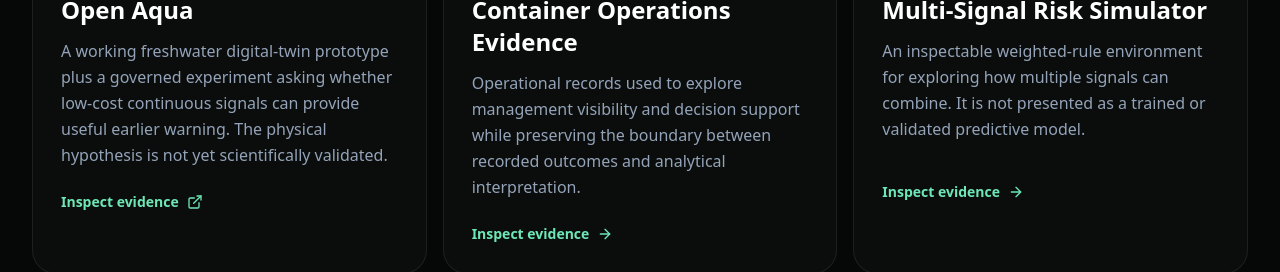
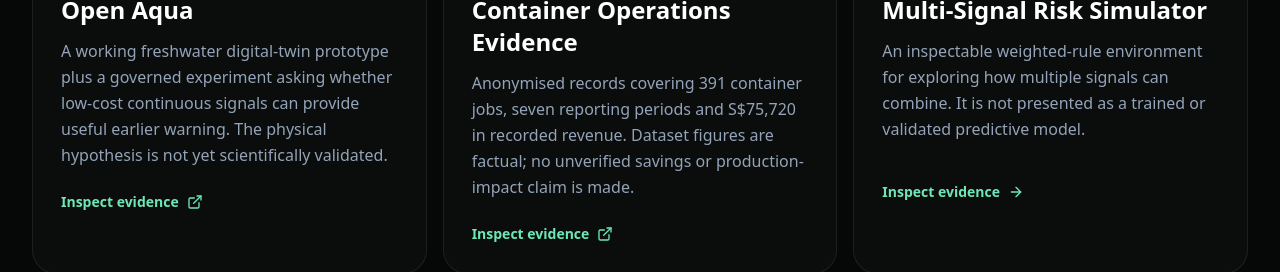
Before and after one commit to AndrewLamSingapore/authority-engine, a React (Vite) app: page /insights in a window 1280 px wide. Shown: the part 590-862 px from the top of the page. Built offline with nearby package versions, Linux system fonts and the light colour scheme; no server answers.

Commit message:
fix evidence hub claim boundaries

```diff
--- a/src/pages/Insights.jsx
+++ b/src/pages/Insights.jsx
@@ -5,10 +5,15 @@ import {createClient} from '@sanity/client';
 const client=createClient({projectId:'h3pl1rfx',dataset:'production',useCdn:true,apiVersion:'2024-01-01'});
 const flagship=[
  {title:'Open Aqua',tag:'E2 PRODUCT · E0/E1 PHYSICAL HYPOTHESIS',text:'A working freshwater digital-twin prototype plus a governed experiment asking whether low-cost continuous signals can provide useful earlier warning. The physical hypothesis is not yet scientifically validated.',href:'https://github.com/AndrewLamSingapore/open-aqua'},
- {title:'Container Operations Evidence',tag:'ANONYMISED OPERATING EVIDENCE',text:'Operational records used to explore management visibility and decision support while preserving the boundary between recorded outcomes and analytical interpretation.',to:'/demo'},
+ {title:'Container Operations Evidence',tag:'ANONYMISED OPERATING EVIDENCE',text:'Anonymised records covering 391 container jobs, seven reporting periods and S$75,720 in recorded revenue. Dataset figures are factual; no unverified savings or production-impact claim is made.',href:'https://www.linkedin.com/in/lam-teck-sing-andrew-79886719/details/featured/'},
  {title:'Multi-Signal Risk Simulator',tag:'E1 SYNTHETIC DEMONSTRATION',text:'An inspectable weighted-rule environment for exploring how multiple signals can combine. It is not presented as a trained or validated predictive model.',to:'/demo'}
 ];
-export default function Insights(){const [articles,setArticles]=useState([]),[loading,setLoading]=useState(true),[q,setQ]=useState('');useEffect(()=>{client.fetch(`*[_type == "post" && !(_id in path("drafts.**"))] | order(publishedAt desc){_id,title,"slug":slug.current,category,publishedAt,readTime,excerpt}`).then(x=>{setArticles(x||[]);setLoading(false)}).catch(()=>setLoading(false))},[]);const filtered=articles.filter(a=>(a.title||'').toLowerCase().includes(q.toLowerCase())||(a.excerpt||'').toLowerCase().includes(q.toLowerCase()));return <div className="bg-[#050807] min-h-screen pt-32 pb-24 text-white"><div className="max-w-7xl mx-auto px-4 sm:px-6 lg:px-8">
+const controlledExcerpts={
+ 'the-hidden-cost-of-inefficient-warehouse-logistics':'Experience-based operational ranges from anonymised career records. The ranges are not independently audited benchmarks and should be read as evidence requiring source support.',
+ 'supply-chain-control-tower-early-warning-system':'AI-assisted synthetic demonstration of a weighted-rule early-warning method. The 24-day result comes from an engineered scenario, not a trained predictive model or measured production outcome.',
+ 'cold-chain-risk-intelligence-and-performance-analytics':'AI-assisted synthetic demonstration using 1,800 generated records across six warehouse zones. It illustrates analysis and decision-support design, not employer deployment or measured production impact.'
+};
+export default function Insights(){const [articles,setArticles]=useState([]),[loading,setLoading]=useState(true),[q,setQ]=useState('');useEffect(()=>{client.fetch(`*[_type == "post" && !(_id in path("drafts.**"))] | order(publishedAt desc){_id,title,"slug":slug.current,category,publishedAt,readTime,excerpt}`).then(x=>{setArticles((x||[]).map(a=>({...a,excerpt:controlledExcerpts[a.slug]||a.excerpt})));setLoading(false)}).catch(()=>setLoading(false))},[]);const filtered=articles.filter(a=>(a.title||'').toLowerCase().includes(q.toLowerCase())||(a.excerpt||'').toLowerCase().includes(q.toLowerCase()));return <div className="bg-[#050807] min-h-screen pt-32 pb-24 text-white"><div className="max-w-7xl mx-auto px-4 sm:px-6 lg:px-8">
  <div className="max-w-4xl"><div className="eyebrow">Evidence hub</div><h1 className="mt-5 text-5xl sm:text-7xl font-black tracking-[-0.055em] leading-[.92]">Claims are easy.<br/><span className="text-gradient">Evidence compounds.</span></h1><p className="mt-7 max-w-3xl text-lg text-slate-400 leading-relaxed">Projects, operating analyses and experiments connecting frontline experience with analytics, systems thinking and AI. Evidence types and maturity are identified rather than blurred together.</p></div>
  <div className="mt-16 grid lg:grid-cols-3 gap-4">{flagship.map(p=>{const body=<><div className="flex justify-between gap-4"><FlaskConical className="w-6 h-6 text-emerald-300 shrink-0"/><span className="text-[9px] leading-relaxed text-right font-bold tracking-[.12em] text-amber-300">{p.tag}</span></div><h2 className="mt-12 text-2xl font-black">{p.title}</h2><p className="mt-3 min-h-[120px] text-slate-400 leading-relaxed">{p.text}</p><div className="mt-6 text-sm font-bold text-emerald-300 inline-flex gap-2 items-center">Inspect evidence {p.href?<ExternalLink className="w-4 h-4"/>:<ArrowRight className="w-4 h-4"/>}</div></>;return p.href?<a key={p.title} href={p.href} target="_blank" rel="noreferrer" className="system-card rounded-3xl p-7">{body}</a>:<Link key={p.title} to={p.to} className="system-card rounded-3xl p-7">{body}</Link>})}</div>
  <div className="mt-24 flex flex-col md:flex-row md:items-end justify-between gap-6 border-t border-white/[0.08] pt-14"><div><div className="eyebrow">Published thinking</div><h2 className="mt-3 text-3xl font-black">Field notes & case studies</h2></div><div className="relative"><Search className="absolute left-4 top-1/2 -translate-y-1/2 w-4 h-4 text-slate-500"/><label htmlFor="evidence-search" className="sr-only">Search evidence</label><input id="evidence-search" value={q} onChange={e=>setQ(e.target.value)} placeholder="Search evidence..." className="w-full md:w-72 rounded-full border border-white/[0.1] bg-white/[0.025] py-3 pl-11 pr-5 text-sm outline-none focus:border-emerald-300/40"/></div></div>
```
